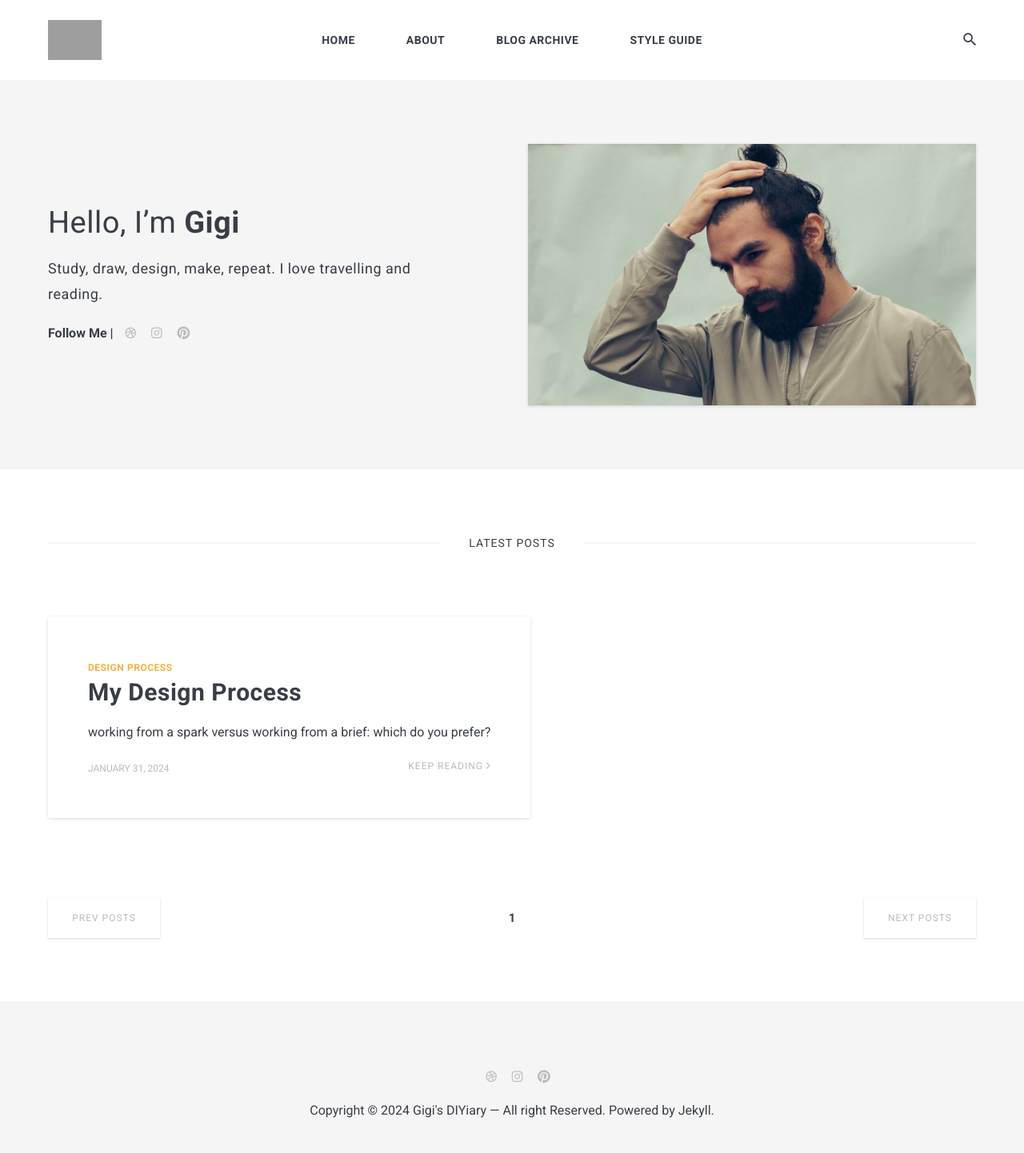
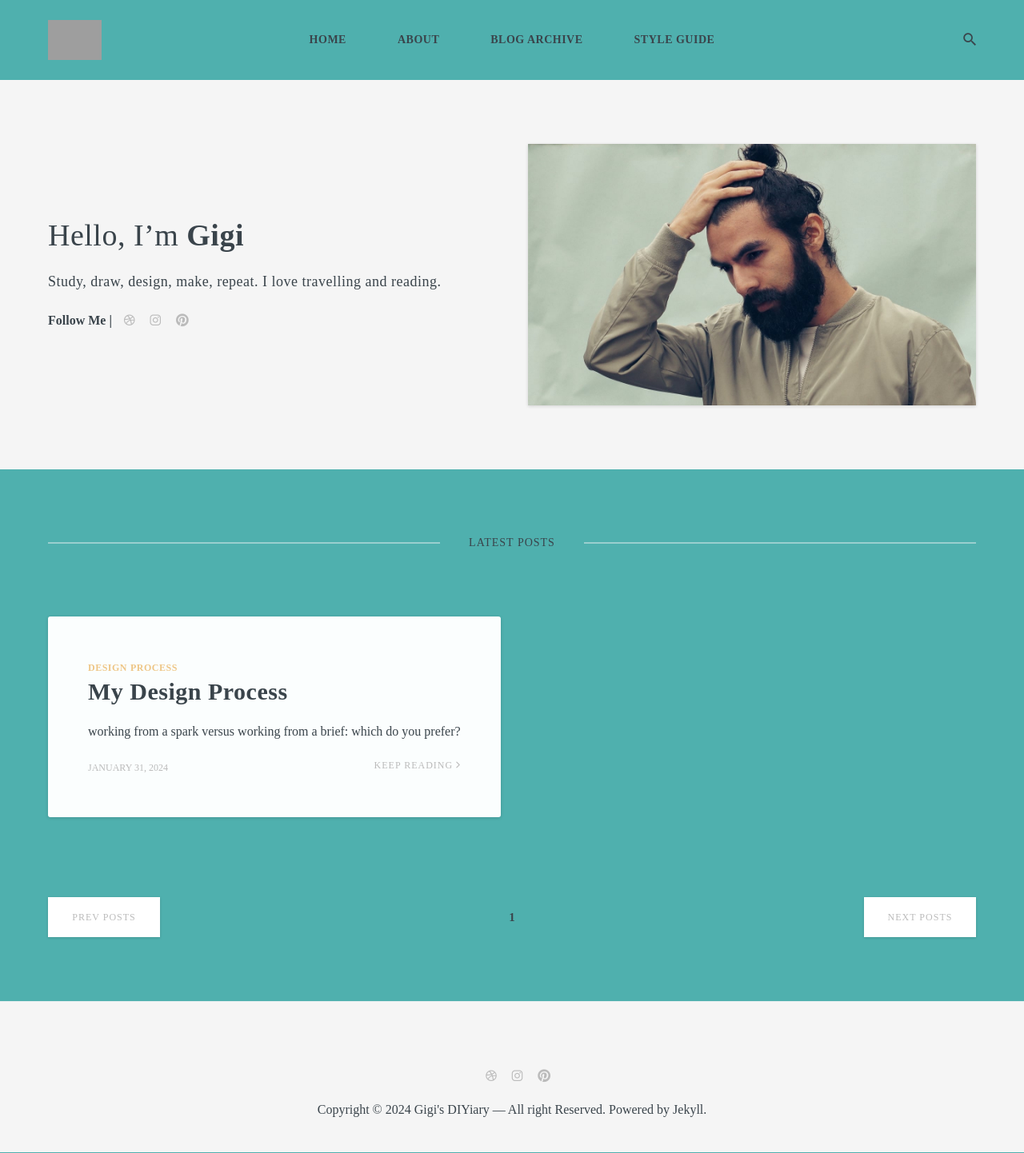
Before and after one commit to gabriellegaulin/blog, a Jekyll site: the page built from index.html, in a window 1280 px wide. Shown: the whole page at 80% size. Built offline with Jekyll 4.4.1, drawn with Linux system fonts in a browser that asks for light colours; nearby versions of some CDN libraries; the list of posts is cut into pages by our own code; grey boxes are pictures that could not be loaded.

Commit message:
css change test

```diff
--- a/_includes/head.html
+++ b/_includes/head.html
@@ -14,6 +14,11 @@
   <!-- Ionicons -->
   <link href="https://unpkg.com/ionicons@4.2.2/dist/css/ionicons.min.css" rel="stylesheet">
 
+  <!-- favicon-->
+  <link rel="icon"
+  type="image/icon"
+  href="/favicon.ico"">
+
   <style>
   {% capture include_to_scssify %}
     {% include main.scss %}
--- a/_sass/0-settings/_variables.scss
+++ b/_sass/0-settings/_variables.scss
@@ -15,21 +15,29 @@ $global-transition: all .35s;
 // *****************
 // Color Variables
 // *****************
-$brand-color: #f6b141;
-$dark: #393e46;
+$brand-color: #EEC686; //gold
+$dark: #3A444B; //slate
 $gray: #bbbbbb;
+$second: #4FB0AE; //cheongja
+$third: #717548; // jade
+$red: #9C1B31; // oxblood
 $light-gray: #e6eef0;
 $white: #ffffff;
 $black: #000000;
 
+
+
+
+
+
 // Background Colors
-$background-color: $white;
+$background-color: $second;
 
 // Body Color
 $text-color: $dark;
 
 // Headings
-$heading-font-color: $dark;
+$heading-font-color: $second;
 
 // Links
 $link-color: $brand-color;
@@ -50,12 +58,12 @@ $base-font-size: 16px;
 $base-font-style: normal;
 $base-font-variant: normal;
 $base-font-weight: normal;
-$base-font-family: 'Roboto', Helvetica Neue, Helvetica, Arial, sans-serif;
+$base-font-family: 'Ibarra Real Nova', serif;
 $base-line-height: 26px;
 
 // Headings
 $heading-font-weight: 700;
-$heading-font-family: 'Roboto', Helvetica Neue, Helvetica, Arial, sans-serif;
+$heading-font-family: 'Ibarra Real Nova', serif;
 
 $font-size-h1:  36px;
 $font-size-h2:  28px;
```
